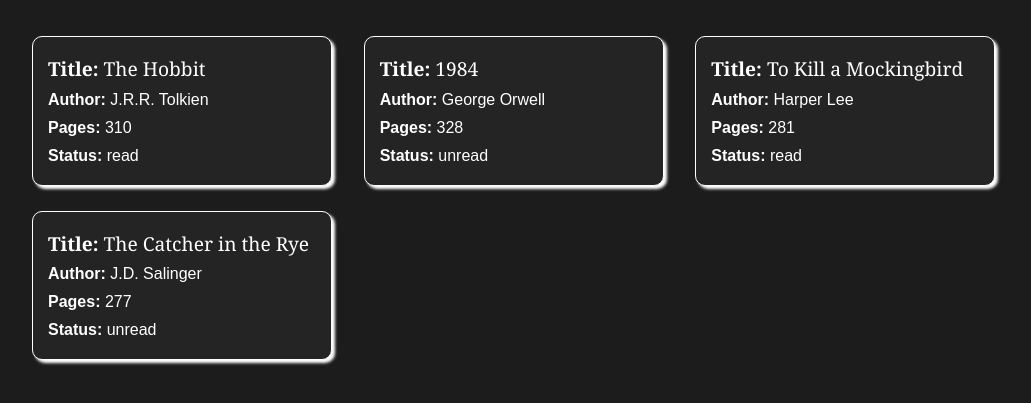
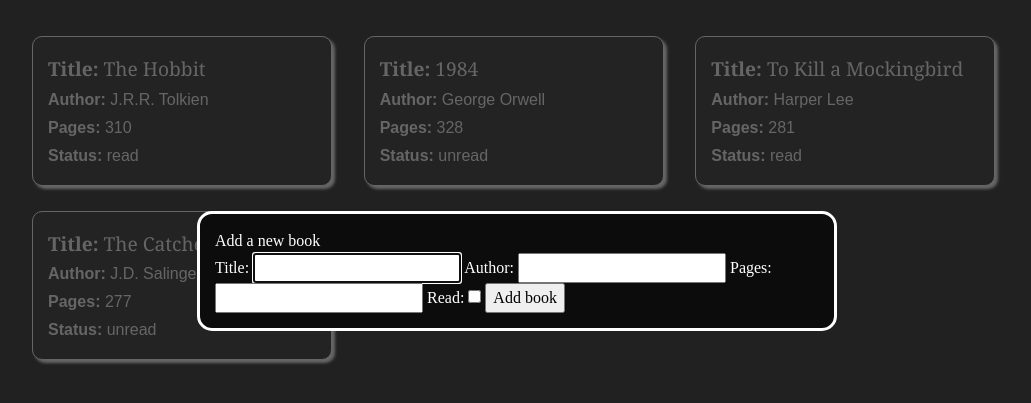
Before and after one commit to ibanpare/library, a plain HTML site: page index.html in a window 1280 px wide. Both pictures are taken after a click on the button "Add New". Shown: the part 129-532 px from the top of the page, without its empty margins (123-1154 px from the left). Drawn offline with Linux system fonts and the light colour scheme.

Commit message:
feat: add modal to add books, UI only

```diff
--- a/index.html
+++ b/index.html
@@ -11,7 +11,20 @@
     <h1>Library</h1>
     <button type="button" class="add-new">Add New</button>
     <div class="book-grid">
-
+        <dialog class="add-new">
+            <p>Add a new book</p>
+            <form method="dialog">
+                <label for="book_title">Title: </label>
+                <input type="text" name="book_title" id="book_title">
+                <label for="book_author">Author: </label>
+                <input type="text" name="book_author" id="book_author">
+                <label for="book_pages">Pages: </label>
+                <input type="tel" name="book_pages" id="book_pages">
+                <label for="book_read">Read: </label>
+                <input type="checkbox" name="book_status" id="book_status">
+              <button>Add book</button>
+            </form>
+          </dialog>
     </div>
 </body>
 </html>
--- a/script.js
+++ b/script.js
@@ -12,6 +12,10 @@ function addBookToLibrary(title, author, pages, read) {
   const newBook = new Book(title, author, pages, read);
   myLibrary.push(newBook);
 }
+
+const addNewBookButton = document.querySelector(".add-new");
+const dialog = document.querySelector("dialog");
+addNewBookButton.addEventListener("click", () => dialog.showModal());
 
 const bookContainer = document.querySelector(".book-grid");
 
--- a/stylesheet.css
+++ b/stylesheet.css
@@ -129,3 +129,19 @@ h1, .book-author, .book-pages, .book-read {
     content: "Status: ";
     font-weight: 600;
 }
+
+dialog.add-new {
+    position: absolute;
+    left: 50%;
+    top: 50%;
+    transform: translate(-50%, -50%);
+    border-radius: 15px;
+    background-color: rgb(13, 12, 12);
+    color: #FFFFFF;
+    padding: 15px;
+}
+
+dialog.add-new::backdrop {
+    background-color: rgb(36, 36, 36);
+    opacity: 0.7;
+}
```
